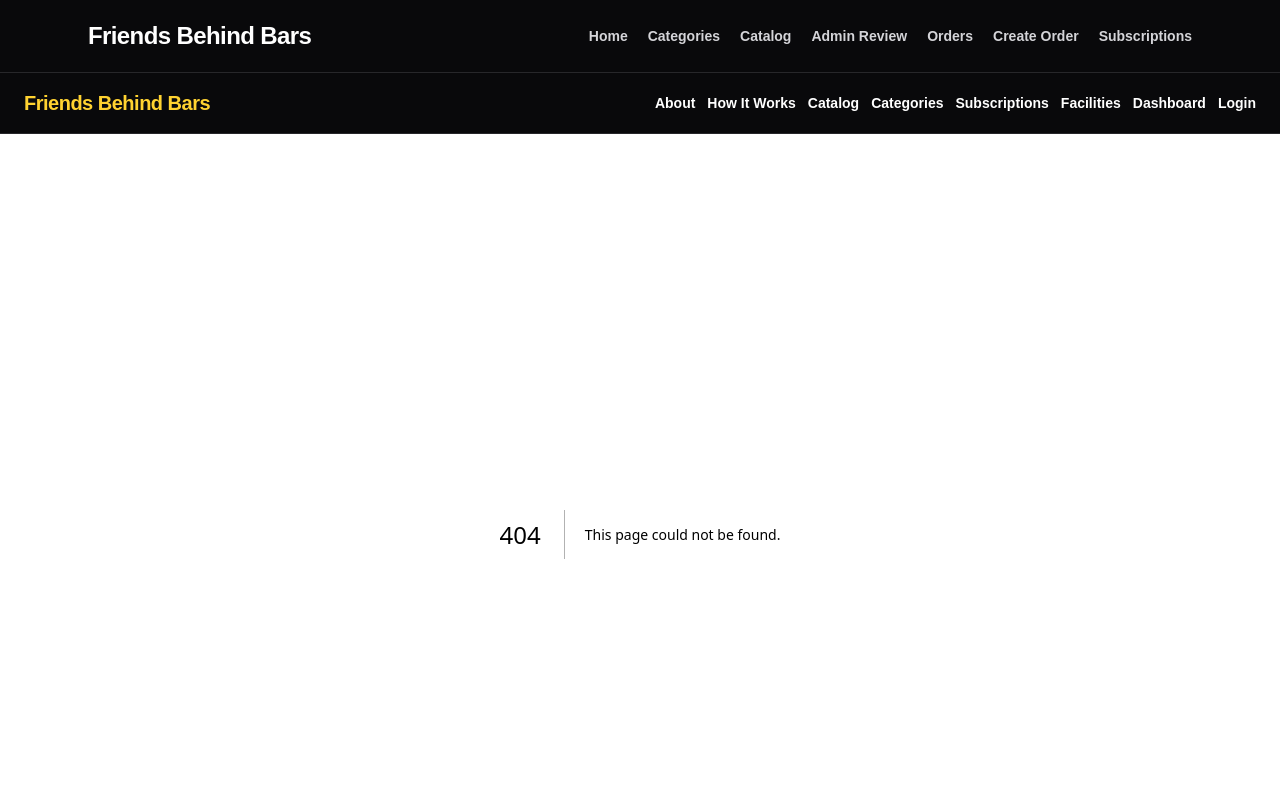
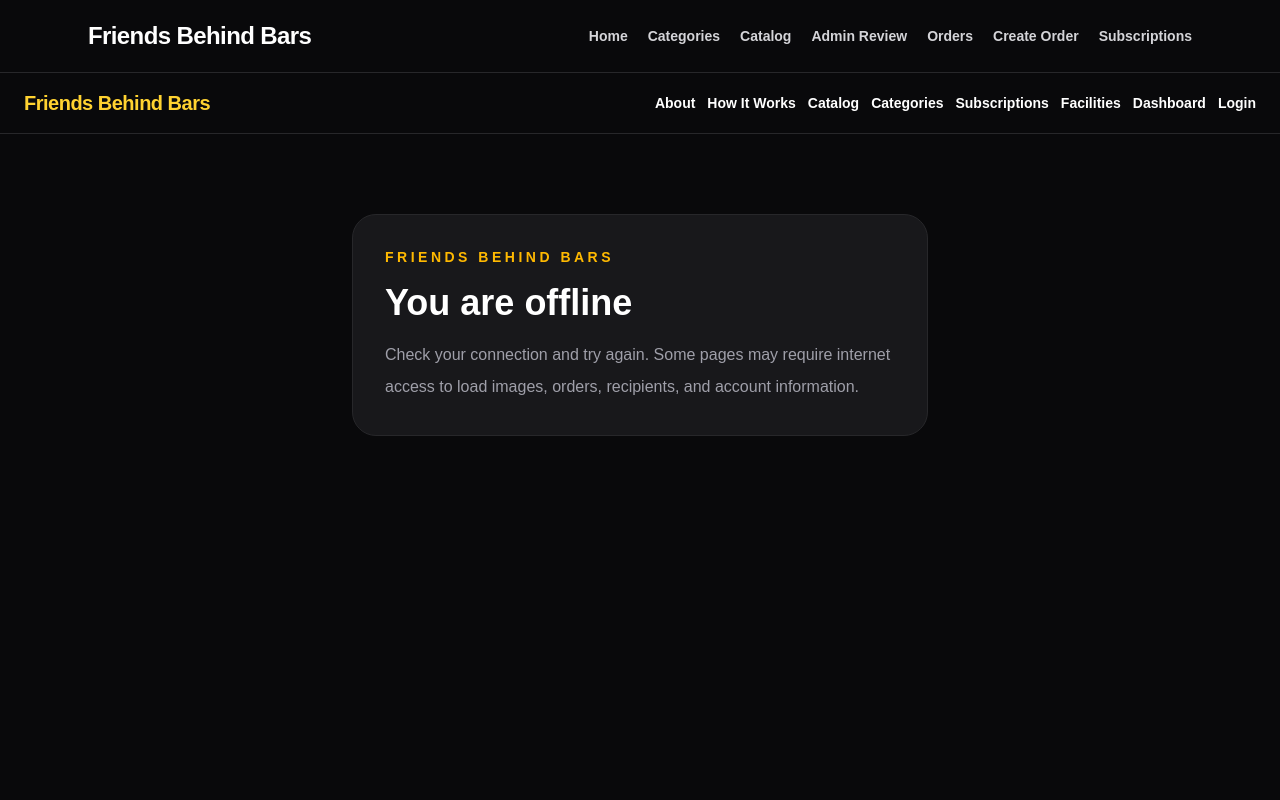
Before and after one commit to ssoup111/gary-project, a Next.js app: page /offline in a window 1280 px wide. Before the commit this address had no page. Shown: the top 800 px of the page. Built offline with nearby package versions, Linux system fonts and the light colour scheme.

Commit message:
Add offline fallback page

```diff
--- /dev/null
+++ b/app/offline/page.tsx
@@ -0,0 +1,17 @@
+export default function OfflinePage() {
+  return (
+    <main className="min-h-screen bg-zinc-950 px-6 py-20 text-white">
+      <div className="mx-auto max-w-xl rounded-3xl border border-zinc-800 bg-zinc-900 p-8">
+        <p className="text-sm font-bold uppercase tracking-[0.25em] text-amber-400">
+          Friends Behind Bars
+        </p>
+
+        <h1 className="mt-4 text-4xl font-black">You are offline</h1>
+
+        <p className="mt-4 leading-8 text-zinc-400">
+          Check your connection and try again. Some pages may require internet access to load images, orders, recipients, and account information.
+        </p>
+      </div>
+    </main>
+  );
+}
```
